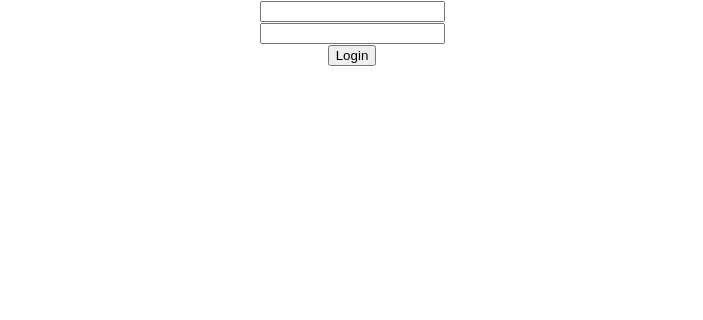
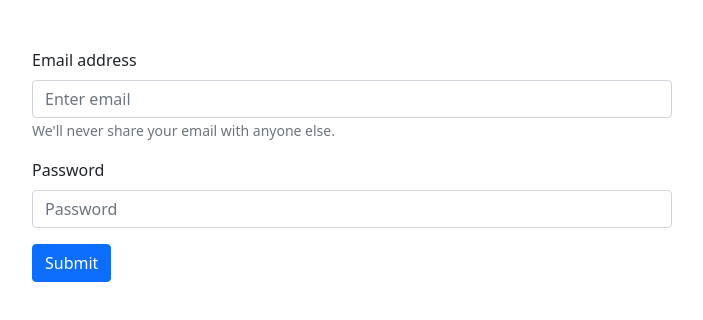
Before and after one commit to abulbashar98/email-password-auth, a React (Create React App) app: page / in a window 1280 px wide. Shown: the top 320 px of the page, without its empty margins (288-991 px from the left). Built offline with nearby package versions, Linux system fonts and the light colour scheme.

Commit message:
Removed simple form, get a form From react bootstrap, previous handler function of onBlur to set State of email and password, onSubmit on form prevent default behavior CreateUserWithEmailAndPassword(), with auth, email , password Parameters... Steps added in README.md

```diff
--- a/package.json
+++ b/package.json
@@ -6,8 +6,10 @@
     "@testing-library/jest-dom": "^5.16.4",
     "@testing-library/react": "^12.1.4",
     "@testing-library/user-event": "^13.5.0",
+    "bootstrap": "^5.1.3",
     "firebase": "^9.6.10",
     "react": "^18.0.0",
+    "react-bootstrap": "^2.2.3",
     "react-dom": "^18.0.0",
     "react-scripts": "5.0.0",
     "web-vitals": "^2.1.4"
--- a/src/App.js
+++ b/src/App.js
@@ -1,4 +1,8 @@
-import { getAuth } from "firebase/auth";
+import { getAuth, createUserWithEmailAndPassword } from "firebase/auth";
+import React, { useState } from 'react';
+import 'bootstrap/dist/css/bootstrap.min.css';
+import Form from 'react-bootstrap/Form'
+import Button from 'react-bootstrap/Button';
 import './App.css';
 import app from "./firebase.init";
 
@@ -6,33 +10,50 @@
 
 function App() {
 
+  const [email, setEmail] = useState('');
+  const [password, setPassword] = useState('');
 
-
-  const handleEmailOnChange = (event) => {
-    console.log(event.target.value)
+  const handleEmailOnBlur = (event) => {
+    setEmail(event.target.value)
   }
 
   const handlePasswordOnBlur = (event) => {
-    console.log(event.target.value)
+    setPassword(event.target.value)
   }
 
   const handleFormSubmit = (event) => {
     console.log('form Submitted')
     event.preventDefault()
+    createUserWithEmailAndPassword(auth, email, password)
+      .then(result => {
+        const user = result.user
+        console.log(user)
+      })
+      .catch(error => {
+        console.error(error)
+      })
   }
 
 
   return (
-    <div className="App">
-      <form onSubmit={handleFormSubmit}>
-        {/* <input onChange={handleEmailOnChange} type="text" /> */}
-        <input onBlur={handleEmailOnChange} type="text" />
-        <br />
-        {/* <input onChange={handlePasswordOnChange} type="password" name="" id="" /> */}
-        <input onBlur={handlePasswordOnBlur} type="password" name="" id="" />
-        <br />
-        <input type="submit" value="Login" />
-      </form>
+    <div className="w-50 mx-auto mt-5">
+      <Form onSubmit={handleFormSubmit}>
+        <Form.Group className="mb-3" controlId="formBasicEmail">
+          <Form.Label>Email address</Form.Label>
+          <Form.Control onBlur={handleEmailOnBlur} type="email" placeholder="Enter email" />
+          <Form.Text className="text-muted">
+            We'll never share your email with anyone else.
+          </Form.Text>
+        </Form.Group>
+
+        <Form.Group className="mb-3" controlId="formBasicPassword">
+          <Form.Label>Password</Form.Label>
+          <Form.Control onBlur={handlePasswordOnBlur} type="password" placeholder="Password" />
+        </Form.Group>
+        <Button variant="primary" type="submit">
+          Submit
+        </Button>
+      </Form>
     </div >
   );
 }
```
Also changed, not shown: 2 other files (tests, documents, lock files or other folders).
